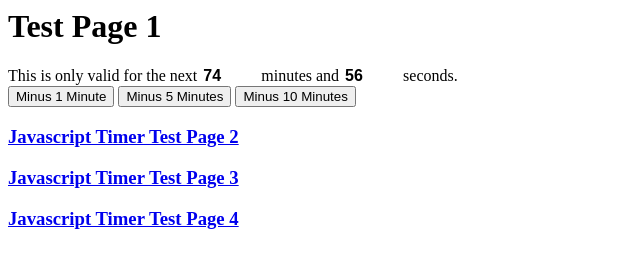
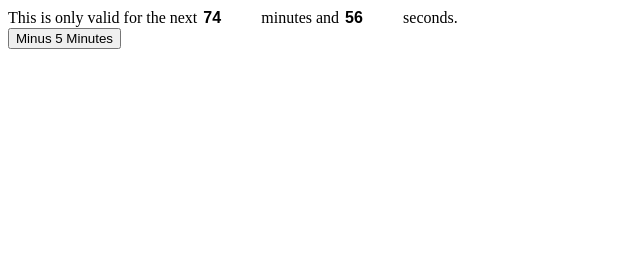
Before and after one commit to dlchoate/dlchoate.github.io, a plain HTML site: page sites/JavaScriptTest/timer2.html in a window 1280 px wide. Shown: the whole page, without its empty margins (0-640 px from the left). Drawn offline with Linux system fonts and the light colour scheme.

Commit message:
General Update

```diff
--- a/sites/JavaScriptTest/timer2.html
+++ b/sites/JavaScriptTest/timer2.html
@@ -75,17 +75,12 @@ function loadTime() {
 <body onload="countdown();" onunload="saveTime();">
 
 <div id="timer">
-	<h1>Test Page 1</h1>
+
 	This is only valid for the next <input id="minutes" type="text" style="width: 56px; border: none; background-color:none; font-size: 16px; font-weight: bold;"> minutes and <input id="seconds" type="text" style="width: 56px; border: none; background-color:none; font-size: 16px; font-weight: bold;"> seconds.
 	<!--Seconds return: <input id="secreturn" type="text" style= "width: 56px; border: none; background-color:none; font-size: 16px; font-weight: bold;">-->
 
 </div>
 <div id="buttons">
-	<button onclick="minusTime(60)">Minus 1 Minute</button>
 	<button onclick="minusTime(300)">Minus 5 Minutes</button>
-	<button onclick="minusTime(600)">Minus 10 Minutes</button>
-	<a href="timer2_1.html"><h3>Javascript Timer Test Page 2</h3>
-	<a href="timer2_2.html"><h3>Javascript Timer Test Page 3</h3>
-	<a href="timer2_3.html"><h3>Javascript Timer Test Page 4</h3>
 </div>
 </body>
```
Also changed, not shown: sites/JavaScriptTest/timer2_1.html (+1 -6 lines), sites/JavaScriptTest/timer2_2.html (+1 -6 lines), sites/JavaScriptTest/timer2_3.html (+1 -6 lines).
